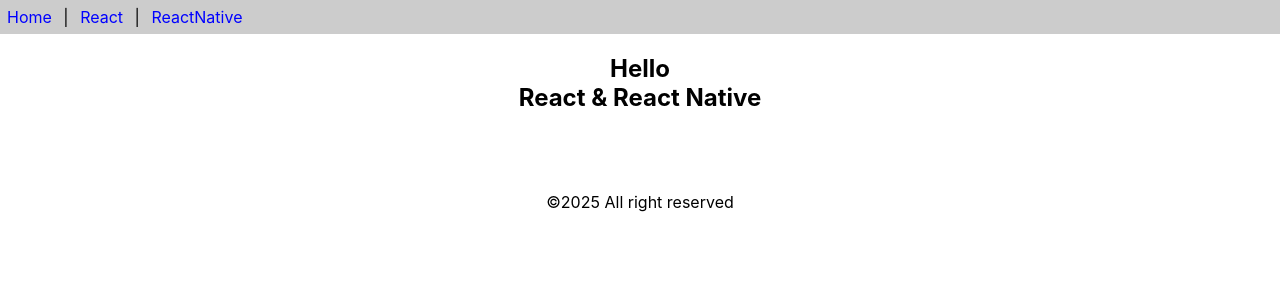
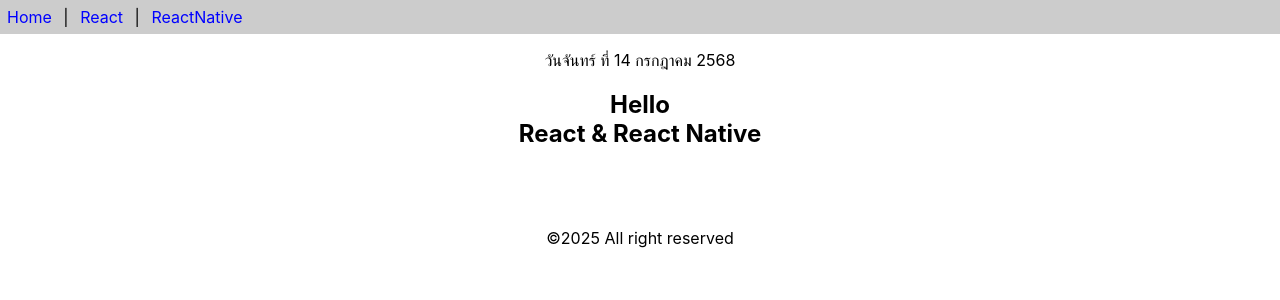
Before and after one commit to Iben-arch/app1, a React (Create React App) app: page / in a window 1280 px wide. Shown: the top 300 px of the page. Built offline with nearby package versions, Linux system fonts and the light colour scheme.

Commit message:
Class Components

```diff
--- a/src/App.js
+++ b/src/App.js
@@ -1,9 +1,15 @@
 import React from 'react';
 import {Header, Footer, Content} from './func-components'
+import Calendar from './class-components';
 
 function App() {
  return (
-  [<Header/>, <Content/>, <Footer/>]
+  <>
+    <Header/>
+    <p><center><Calendar/></center></p>
+    <Content/>
+    <Footer/>
+  </>
  )
 }
 
--- /dev/null
+++ b/src/class-components.js
@@ -0,0 +1,18 @@
+import React, {Component} from "react";
+
+export default class Calendar extends Component{
+    getDate() {
+        const dayNames = ['อาทิตย์', 'จันทร์', 'อังคาร', 'พุธ', 'พฤหัสบดี', 'ศุกร์', 'เสาร์']
+        const monthNames = ['มกราคม', 'กุมภาพันธ์', 'มีนาคม', 'เมษายน', 'พฤษภาคม', 'มิถุนายน', 'กรกฎาคม', 'สิงหาคม', 'กันยายน', 'ตุลาคม', 'พฤศจิกายน', 'ธันวาคม']
+        const date = new Date()
+        const weekDay = dayNames[date.getDay()]
+        const day = date.getDate()
+        const month = monthNames[date.getMonth()]
+        const year = date.getFullYear() + 543
+        return `วัน${weekDay} ที่ ${day} ${month} ${year}`
+    }
+
+    render() {
+        return <div>{this.getDate()}</div>
+    }
+}
```
